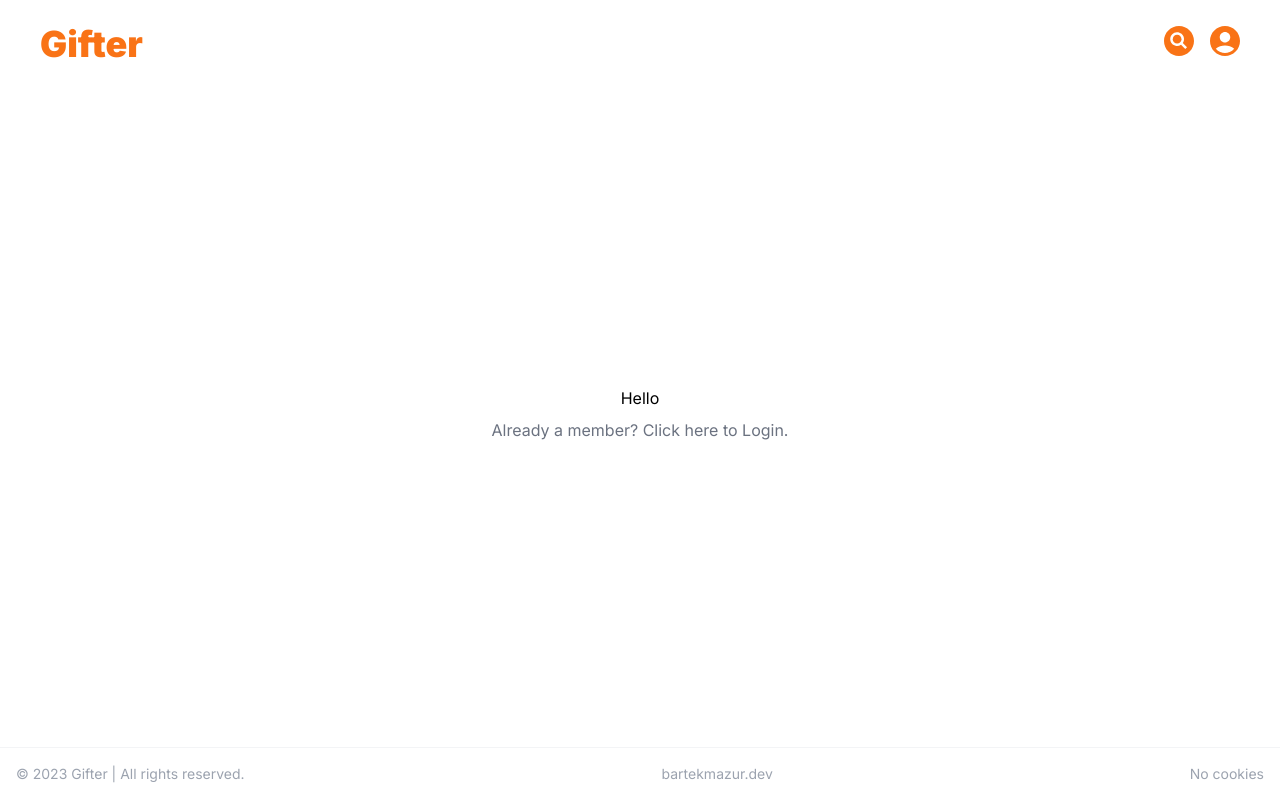
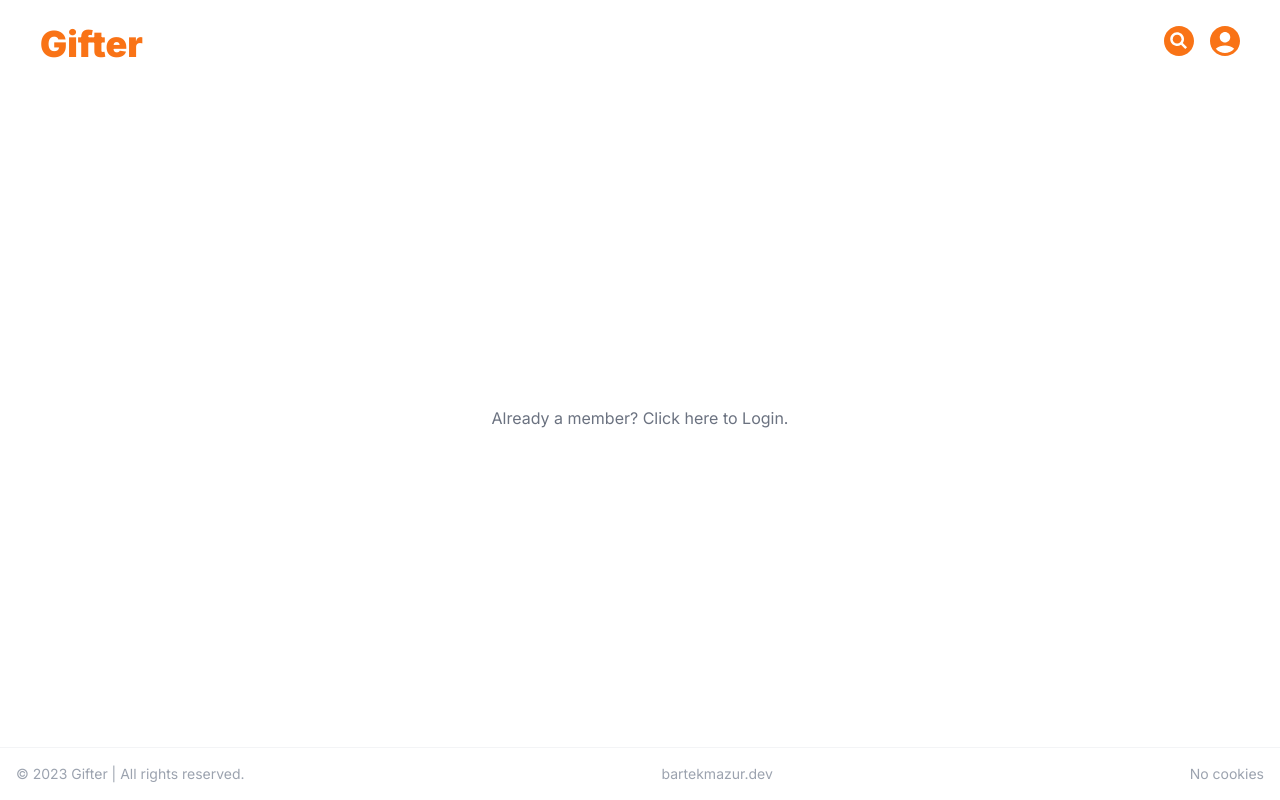
Before and after one commit to mazurcodes/Gifter-Next13, a Next.js app: page /auth in a window 1280 px wide. Built offline with nearby package versions, Linux system fonts and the light colour scheme; no server answers.

Commit message:
vercel bugs episode 02

```diff
--- a/app/components/AuthForm/AuthFormPresenter.tsx
+++ b/app/components/AuthForm/AuthFormPresenter.tsx
@@ -2,7 +2,7 @@ import { useState } from 'react';
 import { AuthError, UserCredential, User } from 'firebase/auth';
 import AuthFormLogin from '@/components/AuthFormLogin';
 import AuthFormCompleted from '@/components/AuthFormCompleted';
-import AuthFormSignup from '@/components/AuthFormSignup/';
+// import AuthFormSignup from '@/components/AuthFormSignup/';
 
 type AuthFormPresenterProps = {
   data: {
@@ -73,7 +73,7 @@ const AuthFormPresenter = ({ data }: AuthFormPresenterProps) => {
   if (!user && !isLoginUI)
     return (
       <>
-        <AuthFormSignup />
+        {/* <AuthFormSignup /> */}
         {/* <AuthFormSignup
           signupFn={signupFn}
           loading={loadingSignup}
```
